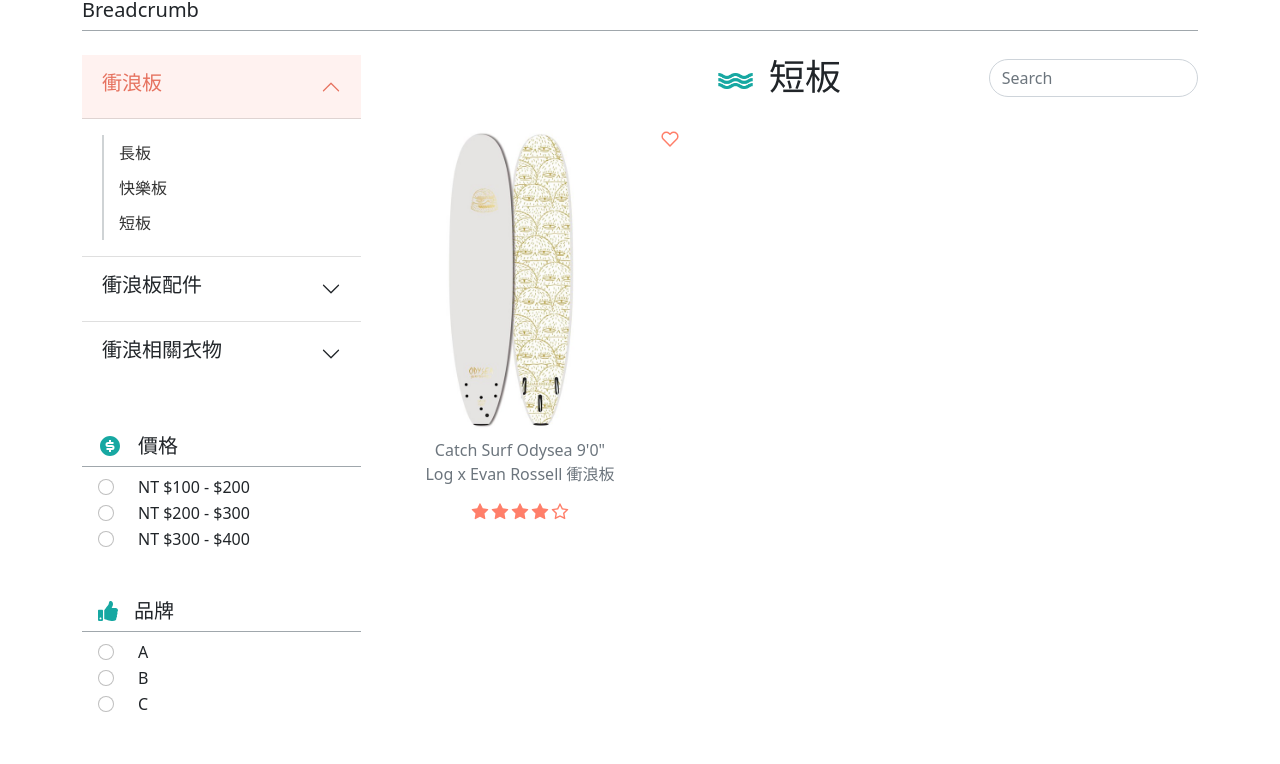
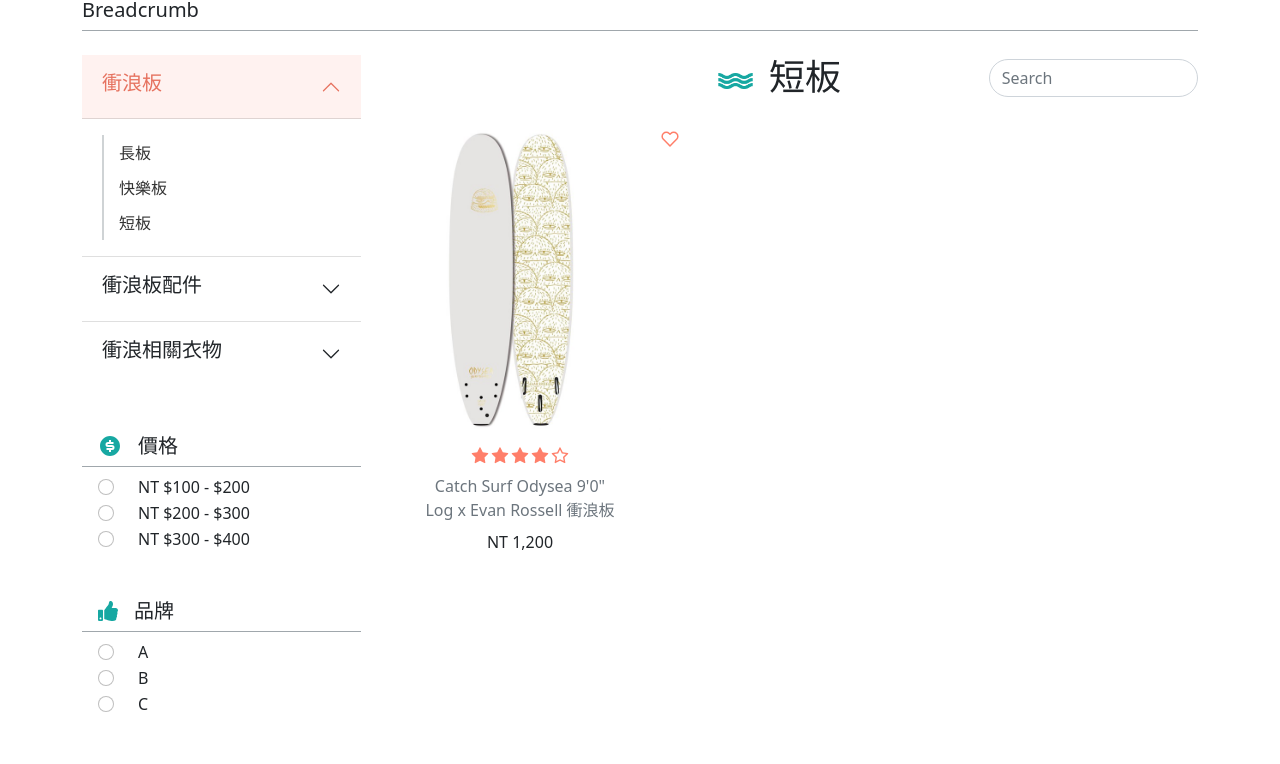
Before and after one commit to verayu0217/funwave_frontend, a React (Create React App) app: page /Products in a window 1280 px wide. Shown: the part 422-1186 px from the top of the page. Built offline with nearby package versions, Linux system fonts and the light colour scheme; no server answers.

Commit message:
products

```diff
--- a/src/pages/Products/Products.js
+++ b/src/pages/Products/Products.js
@@ -405,19 +405,22 @@
               src={longboard1}
             />
             <FiHeart size={18} color="#ff7f6a" className="float-end" />
-            <Figure.Caption className="d-flex justify-content-center">
-              <p className="fs-6 mb-0">Catch Surf Odysea 9'0"</p>
-            </Figure.Caption>
-            <Figure.Caption className="d-flex justify-content-center">
-              <p className="fs-6">Log x Evan Rossell 衝浪板</p>
-            </Figure.Caption>
-            <div className="d-flex justify-content-center">
+            <div className="d-flex justify-content-center mt-2">
               <AiFillStar size={20} color="#ff7f6a" />
               <AiFillStar size={20} color="#ff7f6a" />
               <AiFillStar size={20} color="#ff7f6a" />
               <AiFillStar size={20} color="#ff7f6a" />
               <AiOutlineStar size={20} color="#ff7f6a" />
             </div>
+            <Figure.Caption className="d-flex justify-content-center">
+              <p className="fs-6 mb-0 mt-2">Catch Surf Odysea 9'0"</p>
+            </Figure.Caption>
+            <Figure.Caption className="d-flex justify-content-center">
+              <p className="fs-6 mb-2">Log x Evan Rossell 衝浪板</p>
+            </Figure.Caption>
+            <Figure.Caption className="d-flex justify-content-center">
+              <p className="fs-6 text-dark">NT 1,200</p>
+            </Figure.Caption>
           </Figure>
 
           {/* 星星圖備用 (全、半、空) */}
```
